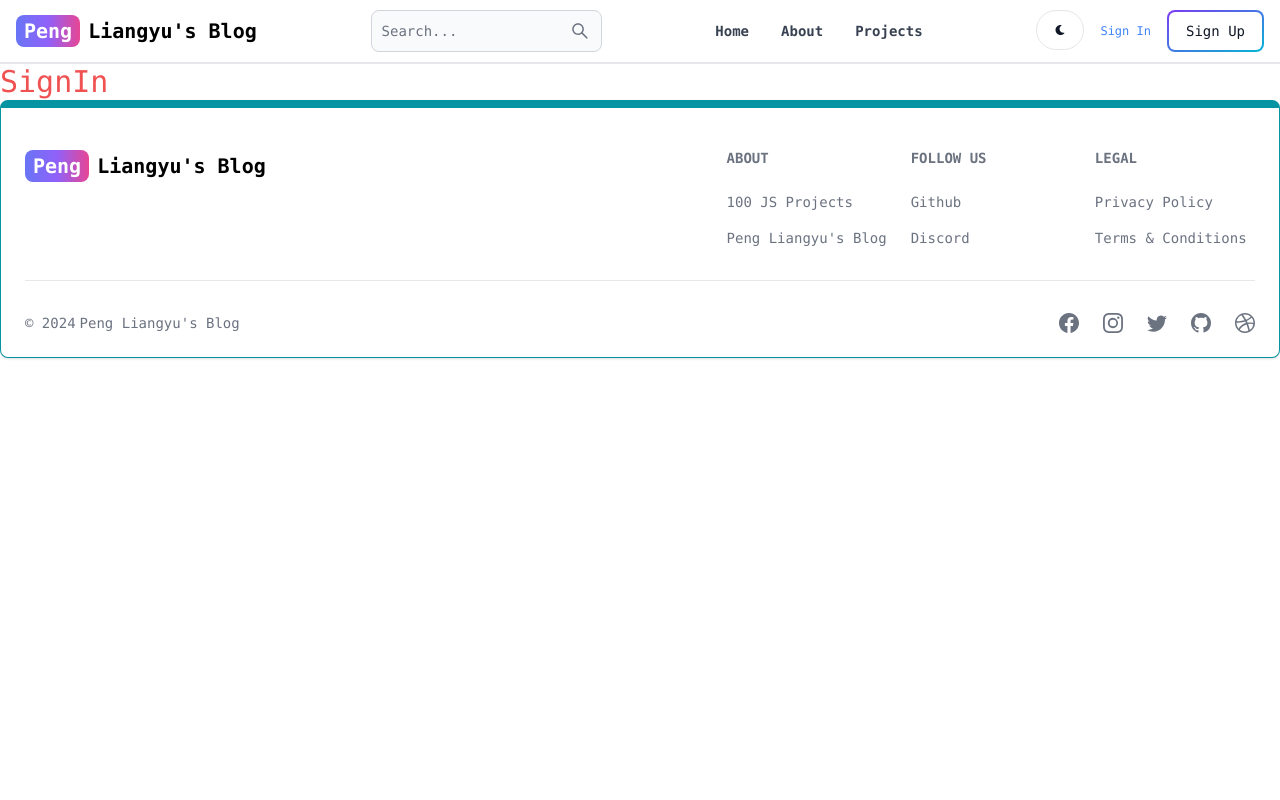
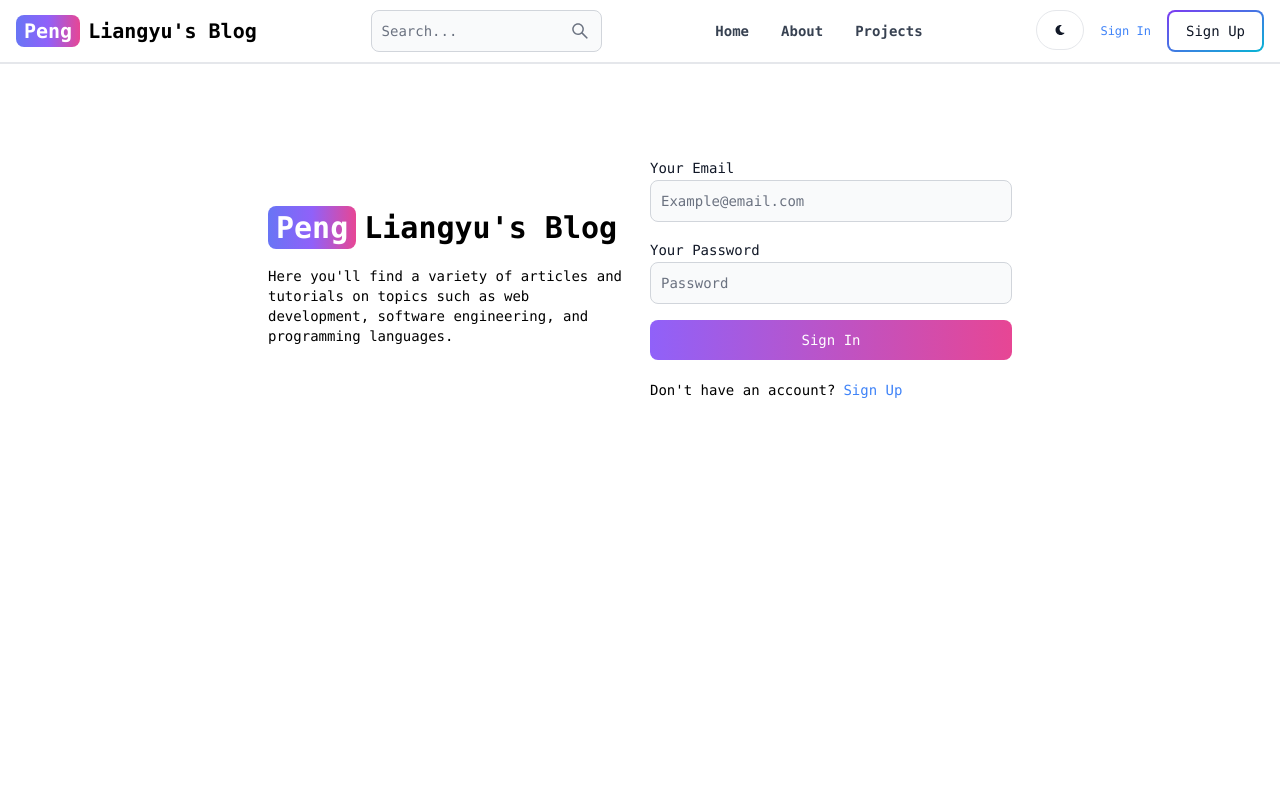
Before and after one commit to lab-peng/mern-blog, a React (Vite) app in the folder client/: page /sign-in in a window 1280 px wide. Shown: the top 800 px of the page. Built offline with nearby package versions, Linux system fonts and the light colour scheme.

Commit message:
complete signin page functionality

```diff
--- a/client/src/pages/SignIn.jsx
+++ b/client/src/pages/SignIn.jsx
@@ -1,5 +1,94 @@
+import { Label, TextInput, Button, Alert, Spinner } from 'flowbite-react'
+import { Link, useNavigate } from 'react-router-dom'
+import { useState } from 'react'
+
 export default function SignIn() {
+  const [formData, setFormData] = useState({});
+  const [errorMessage, setErrorMessage] = useState(null);
+  const [loading, setLoading] = useState(false);
+  const navigate = useNavigate();
+  const handleChange = (e) => {
+    setFormData({ ...formData, [e.target.id]: e.target.value.trim() })
+  };
+  // console.log(formData);
+  const handleSubmit = async (e) => {
+    e.preventDefault();
+    if ( !formData.email || !formData.password) {
+      return setErrorMessage('All fields are required!');
+    }
+    try {
+      setLoading(true);
+      setErrorMessage(null);
+      const res = await fetch(`${import.meta.env.VITE_API_URL}/api/auth/sign-in`, {
+        method: 'POST',
+        headers: { 'Content-Type': 'application/json'},
+        body: JSON.stringify(formData),
+      });
+      const data = await res.json();
+      if (data.success === false) {
+        setLoading(false);
+        return setErrorMessage(data.message);
+      }
+      if (res.ok) {
+        navigate('/');
+       }
+    } catch (error) {
+         setErrorMessage(error.message);
+         setLoading(false);
+    }
+  }
   return (
-    <h1 className='text-3xl text-red-500'>SignIn</h1>
+  <div className='min-h-screen mt-20'>
+    <div className='flex p-3 max-w-3xl mx-auto flex-col md:flex-row md:items-center gap-5'>
+      {/* left */}
+      <div className='flex-1'>
+        <Link to='/' className='text-3xl font-bold dark:text-white'>
+            <span className='mr-2 px-2 py-1 bg-gradient-to-r from-indigo-500 via-purple-500 to-pink-500 rounded-lg text-white'>Peng</span>
+            Liangyu's Blog
+        </Link>
+        <p className='text-sm mt-5'>
+          Here you'll find a variety of articles and tutorials on topics such as web development, software engineering, and programming languages.
+        </p>
+      </div>
+      {/* right */}
+      <div className='flex-1'>
+        <form className='flex flex-col gap-4' onSubmit={handleSubmit}>
+          <div>
+            <Label value='Your Email' htmlFor='email' />
+            <TextInput type='email' placeholder='Example@email.com' id='email' autoComplete='true' onChange={handleChange} />
+          </div>
+          <div>
+            <Label value='Your Password' htmlFor='password' />
+            <TextInput type='password' placeholder='Password' id='password' autoComplete='true' onChange={handleChange} />
+          </div>
+          <Button gradientDuoTone='purpleToPink' type='submit' disabled={loading}>
+              {
+                loading? (
+                <>
+                <Spinner size='sm'/>
+                <span className='pl-3'>Loading...</span>
+                </>
+              ) : (
+                'Sign In'
+                )
+              }
+          </Button>
+        </form>
+        <div className='flex gap-2 text-sm mt-5'>
+          <span>Don't have an account?</span>
+          <Link to='/sign-up' className='text-blue-500'>
+            Sign Up
+          </Link>
+        </div>
+        {
+          errorMessage && (
+            <Alert className='mt-5' color='failure'>
+              {errorMessage}
+            </Alert>
+          )
+        }
+      </div>
+    </div>
+  </div>
   )
 }
```
